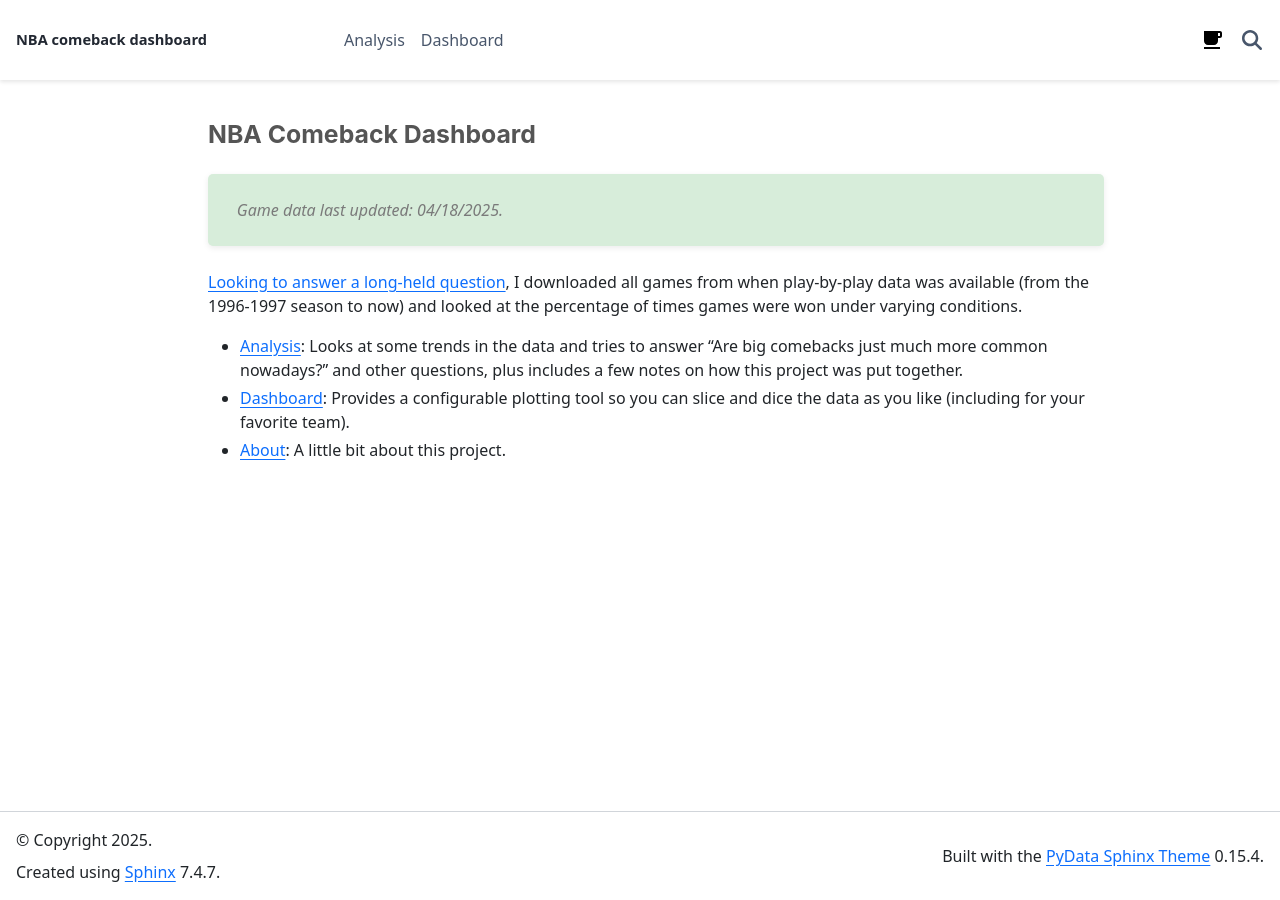
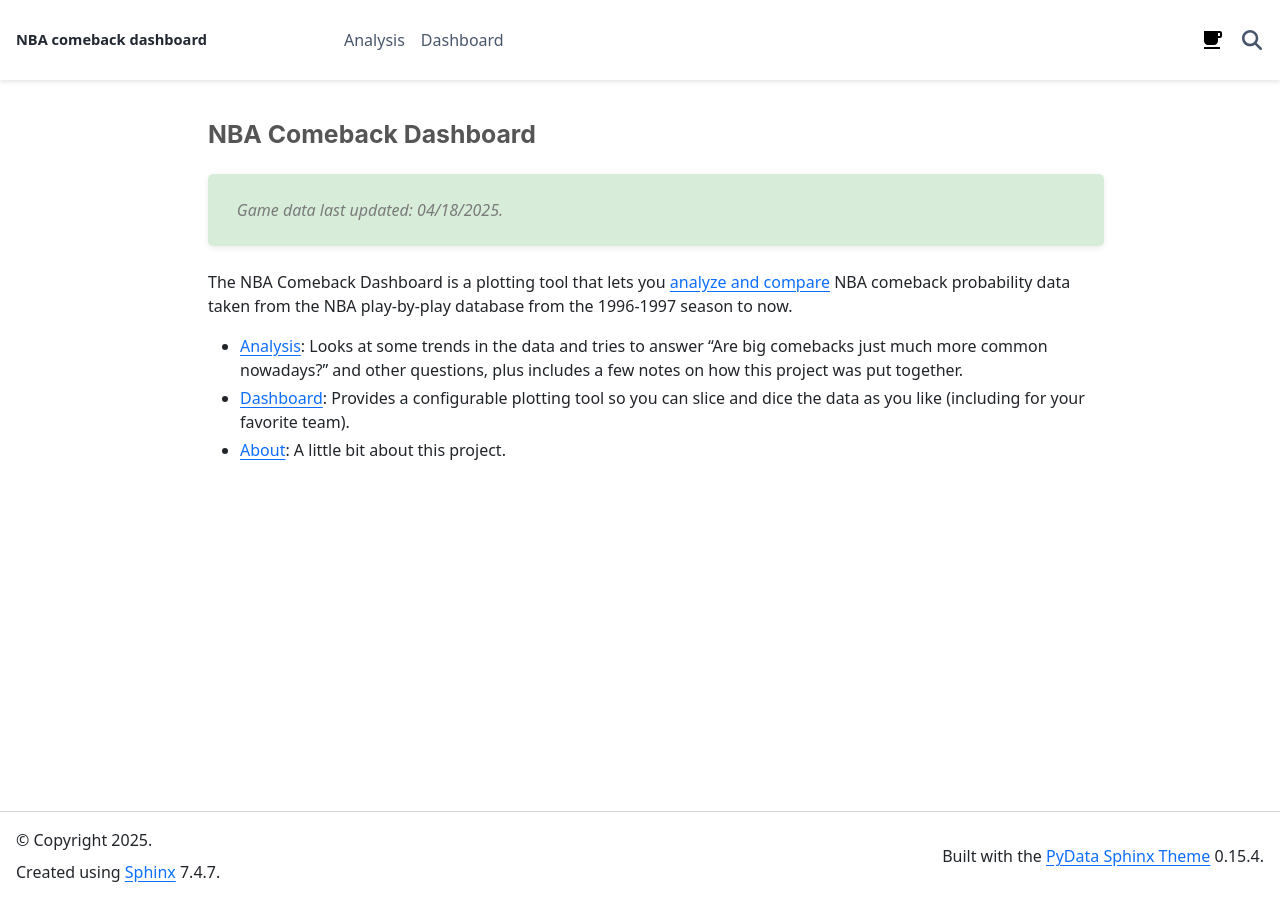
Before and after one commit to nba-comeback-dashboard/nba-comeback-dashboard, a Sphinx documentation site: the page built from docs/frontend/source/index.rst, in a window 1280 px wide. Built offline with Sphinx 7.4.7 and the PyData theme 0.15.4, drawn with Linux system fonts in a browser that asks for light colours; nearby versions of some CDN libraries; comment, search, counter and statistics services are not loaded.

Commit message:
docs tweak.

```diff
--- a/docs/frontend/source/index.rst
+++ b/docs/frontend/source/index.rst
@@ -14,9 +14,9 @@ NBA Comeback Dashboard
 
    Game data last updated: 04/18/2025.
 
-:doc:`Looking to answer a long-held question </analysis/about>`, I downloaded all games
-from when play-by-play data was available (from the 1996-1997 season to now) and looked
-at the percentage of times games were won under varying conditions.
+The NBA Comeback Dashboard is a plotting tool that lets you :doc:`analyze and compare
+</analysis/methodology_forming_the_plot_trend_lines>` NBA comeback probability data
+taken from the NBA play-by-play database from the 1996-1997 season to now.
 
 * :doc:`./analysis/index`: Looks at some trends in the data and tries to answer "Are
   big comebacks just much more common nowadays?" and other questions, plus includes a
```
